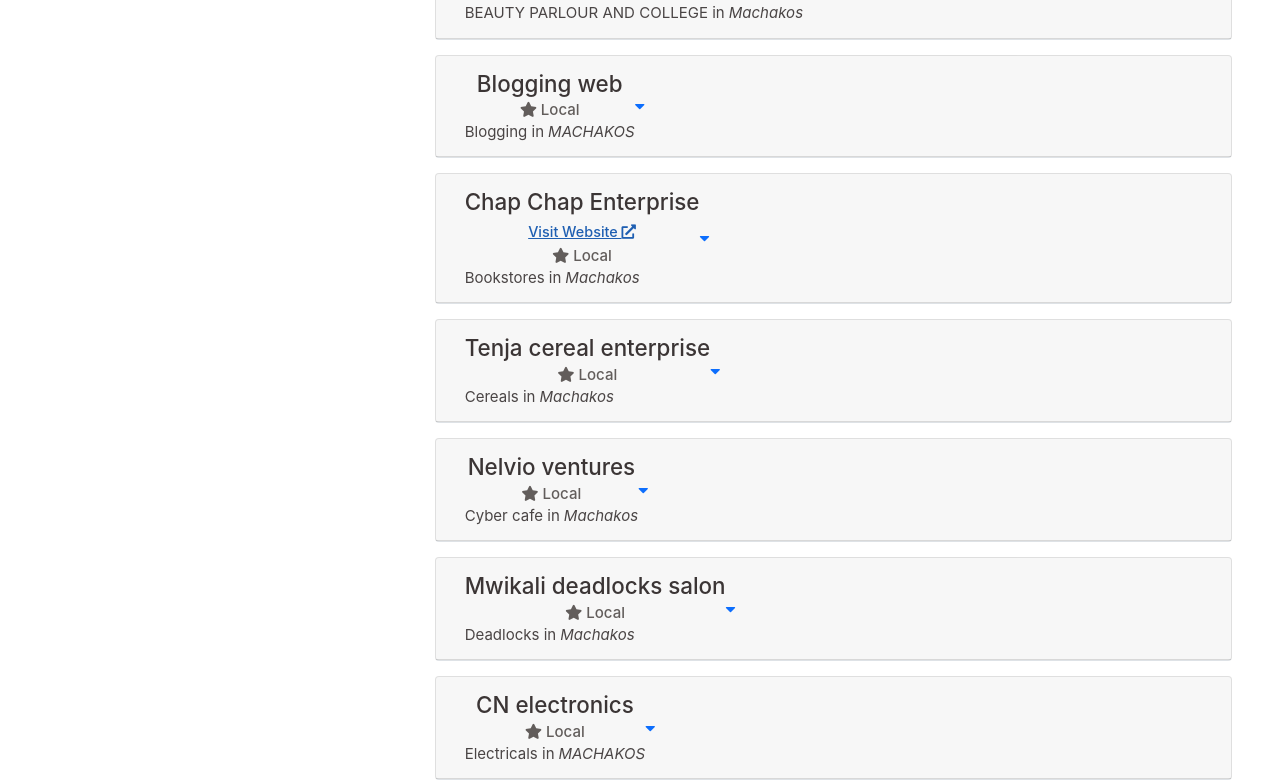
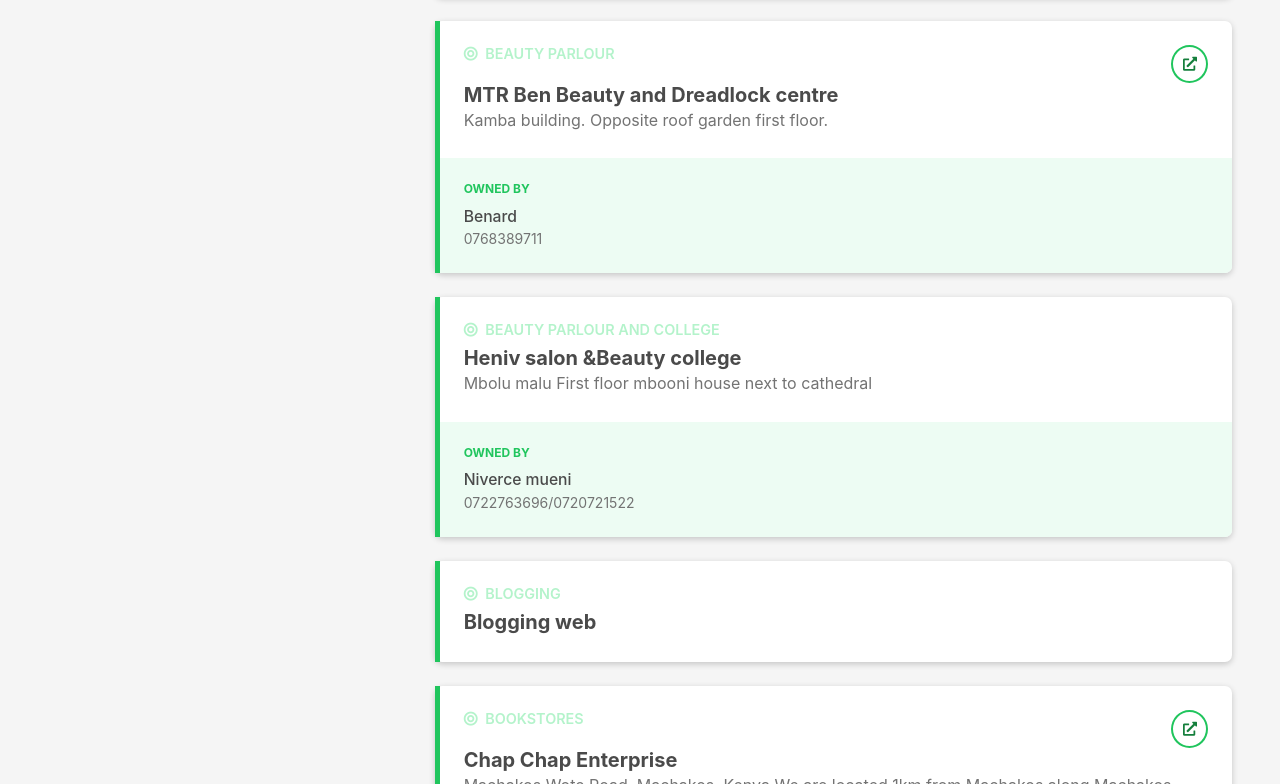
Before and after one commit to briankiragu/heartofkenya, a website with bundled scripts: page index.html in a window 1280 px wide. Shown: the part 682-1466 px from the top of the page. Built offline with nearby package versions, Linux system fonts and the light colour scheme; no server answers.

Commit message:
BusinessListItem changes to UI

```diff
--- a/css/app.business-directory.css
+++ b/css/app.business-directory.css
@@ -33,6 +33,15 @@ button {
 }
 .load-more button:focus {
   box-shadow: none;
+}
+
+.business-directory {
+  background-color: var(--neutral-100);
+  font-size: 14px;
+}
+
+.business-filter .accordion-item {
+  background-color: transparent;
 }
 
 @media only screen and (max-width: 876px) {
@@ -123,42 +132,53 @@ button {
   color: var(--primary-100);
 }
 
-.business-list {
-  color: #384252;
+.business-list-item {
+  border-radius: 7px;
+  box-shadow: 0 2px 6px 0 hsla(0, 0%, 0%, 0.2);
+  color: var(--neutral-700);
+  font-weight: 400;
 }
 
-.business-list-item {
-  margin-bottom: 15px;
+.business-list-item__body {
+  border-left: 5px solid var(--primary-500);
 }
-.business-list-item button {
-  box-shadow: none;
-  text-decoration: none;
+
+.business-list-item__body-category {
+  color: var(--primary-300);
+  font-size: 0.9rem;
+  font-weight: 600;
+  text-transform: uppercase;
 }
-.business-list-item button:hover {
-  text-decoration: none;
+.business-list-item__body-website {
+  border: 2px solid var(--primary-500);
+  color: var(--primary-700);
+  padding: 6px 5px 7px 10px;
 }
-.business-list-item button:focus {
-  box-shadow: none;
-  outline: none;
-  text-decoration: none;
+.business-list-item__body-title {
+  color: var(--neutral-700);
+  font-weight: 700;
 }
-.business-list-item__heading {
-  color: #3b3535;
-  font-size: 1.4rem;
-}
-.business-list-item__subheading {
-  color: #4a4545;
-  font-size: 0.94rem;
+.business-list-item__body-address {
+  color: var(--neutral-500);
   font-weight: 400;
 }
-.business-list-item__subheading i {
-  margin-right: 10px;
+
+.business-list-item__footer {
+  border-bottom-right-radius: 7px;
+  border-left: 5px solid var(--primary-500);
+  background-color: var(--primary-100);
 }
-.business-list-item__locally-owned {
-  color: #625d5b;
-  font-size: 0.94rem;
+.business-list-item__footer-title {
+  color: var(--primary-500);
+  font-size: 0.75rem;
+  font-weight: 700;
 }
-.business-list-item__link {
-  color: #1f5fb2;
-  font-size: 0.9rem;
+.business-list-item__footer-owner {
+  color: var(--neutral-700);
+  font-size: 0.98rem;
+  font-weight: 500;
 }
+.business-list-item__footer-phone {
+  color: var(--neutral-500);
+  font-weight: 400;
+}
--- a/js/components/BusinessDirectory.vue.js
+++ b/js/components/BusinessDirectory.vue.js
@@ -24,7 +24,7 @@ const BusinessList = Vue.defineAsyncComponent(() =>
 
 export default {
   template: `
-    <div class="container-fluid" style="font-size: 14px">
+    <div class="business-directory container-fluid">
       <!-- Modals. -->
       <div id="business-modals"></div>
 
--- a/js/components/BusinessFilter.vue.js
+++ b/js/components/BusinessFilter.vue.js
@@ -43,7 +43,7 @@ export default {
                 v-for="item of items"
                 :key="item.param"
                 :item="item"
-                class="mb-2 me-2"
+                class="mb-md-2 me-2"
                 :active="filters.includes(item.param)"
                 @selected="updateFilters"
               />
--- a/js/components/BusinessList.vue.js
+++ b/js/components/BusinessList.vue.js
@@ -16,6 +16,7 @@ export default {
           v-for="business in businesses"
           :key="business.directoryIdx"
           :business="business"
+          class="mb-4"
         />
       </div>
 
--- a/js/components/BusinessListItem.vue.js
+++ b/js/components/BusinessListItem.vue.js
@@ -10,87 +10,50 @@ const BusinessForm = Vue.defineAsyncComponent(() =>
 
 export default {
   template: `
-     <div class="business-list-item card border-bottom">
-      <div :id="'business-' + business.directoryIdx + '-heading'" class="card-header">
-        <button
-          class="
-            btn btn-link btn-block
-            text-left
-            d-flex
-            justify-content-between
-            align-items-center
-          "
-          type="button"
-          data-toggle="collapse"
-          :data-target="'#business-' + business.directoryIdx + '-collapse'"
-          aria-expanded="false"
-          :aria-controls="'business-' + business.directoryIdx + '-collapse'"
-        >
-          <div class="business-list-item__title">
-            <h2 class="business-list-item__heading mb-2 mb-md-1">
-              <span>{{ toTitle(business.title) }}</span><br />
+    <div class="business-list-item card border-0">
+      <div class="card-body p-0 d-flex flex-column">
+        <div class="business-list-item__body p-4">
+          <div class="d-flex justify-content-between">
+            <h6 class="business-list-item__body-category mb-2">
+              <i class="fas fa-bullseye me-1"></i>
+              {{ toTitle(business.category) }}
+            </h6>
+
+            <!-- Link to website. -->
             <a
               v-if="hasWebsite"
-                title="Visit Website"
-                class="business-list-item__link"
               :href="business.website"
               target="_blank"
+              class="business-list-item__body-website rounded-circle"
             >
-                Visit Website <i class="fas fa-external-link-alt"></i>
+              <i class="fas fa-external-link-alt me-1"></i>
             </a>
-            </h2>
-            <h5 v-if="hasOwner" class="business-list-item__locally-owned my-1">
-              <i class="fas fa-star"></i> Local
+          </div>
+          <h5 class="business-list-item__body-title mb-1">
+            {{ toTitle(business.title) }}
           </h5>
-            <h4
-              class="business-list-item__subheading mb-0 d-flex align-items-start"
-            >
-              {{ toTitle(business.category) }} in
-              <em class="ms-1">{{ toTitle(business.city) }}</em>
-            </h4>
+          <h6 class="business-list-item__body-address mb-1">
+            {{ toTitle(business.streetaddress) }}
+            {{ toTitle(business.directions) }}
+          </h6>
         </div>
 
-          <div class="business-list-item__icon">
-            <i class="fas fa-caret-down"></i>
+        <div v-if="hasOwner" class="business-list-item__footer p-4">
+          <h6 class="business-list-item__footer-title">OWNED BY</h6>
+          <div class="d-flex flex-column">
+            <a
+              :href="'mailto:' + business.email"
+              class="business-list-item__footer-owner mb-0 text-decoration-none"
+            >
+              {{ toTitle(business.owner) }}
+            </a>
+            <a
+              :href="'tel:' + business.phone"
+              class="business-list-item__footer-phone text-decoration-none"
+            >
+              {{ business.phone }}
+            </a>
           </div>
-        </button>
-      </div>
-
-      <div
-        :id="'business-' + business.directoryIdx + '-collapse'"
-        class="collapse"
-        :aria-labelledby="'business-' + business.directoryIdx + '-heading'"
-        data-parent="#business-directory-accordion"
-      >
-        <div class="card-body table-responsive">
-          <!-- Business info. -->
-          <table class="table table-hover mt-0">
-            <tbody>
-              <tr v-if="business.owner">
-                <th scope="row">Owned By</th>
-                <td>{{ business.owner }}</td>
-              </tr>
-              <tr v-if="business.phone">
-                <th scope="row">Phone Number</th>
-                <td>{{ business.phone }}</td>
-              </tr>
-              <tr v-if="business.email">
-                <th scope="row">Email Address</th>
-                <td>{{ business.email }}</td>
-              </tr>
-              <tr v-if="business.streetaddress">
-                <th scope="row">Street Address</th>
-                <td>{{ business.streetaddress }}</td>
-              </tr>
-              <tr v-if="business.directions">
-                <th scope="row">Directions</th>
-                <td>{{ business.directions }}</td>
-              </tr>
-            </tbody>
-          </table>
-
-          <!--Edit button. -->
-          <BusinessForm :order="business.directoryIdx" :business="business" />
         </div>
       </div>
     </div>
--- a/js/components/BusinessSearchbar.vue.js
+++ b/js/components/BusinessSearchbar.vue.js
@@ -4,7 +4,7 @@ export default {
       <div class="col mb-2">
         <input
           type="search"
-          class="form-control"
+          class="form-control business-searchbar__input"
           placeholder="Search for a business"
           :value="modelValue"
           @input.prevent="onSearch($event)"
@@ -16,7 +16,7 @@ export default {
         <div class="d-grid gap-2">
           <button
             type="submit"
-            class="btn btn-primary"
+            class="btn business-searchbar__button"
             @click.prevent="() => onSubmit()"
           >
             Search
--- a/js/composables/useBackend.js
+++ b/js/composables/useBackend.js
@@ -137,7 +137,7 @@ export default () => {
       category: 'Blogging ',
       title: 'Blogging web',
       city: 'MACHAKOS ',
-      owner: 'Yes',
+      owner: '',
       website: '',
     },
     {
```
Lines whose indentation alone changed are shown as unchanged.
